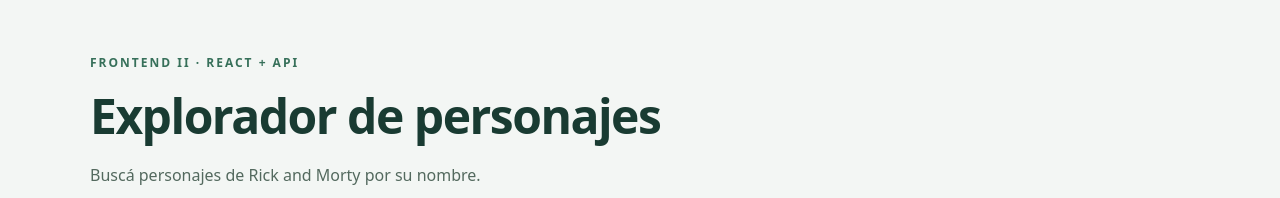
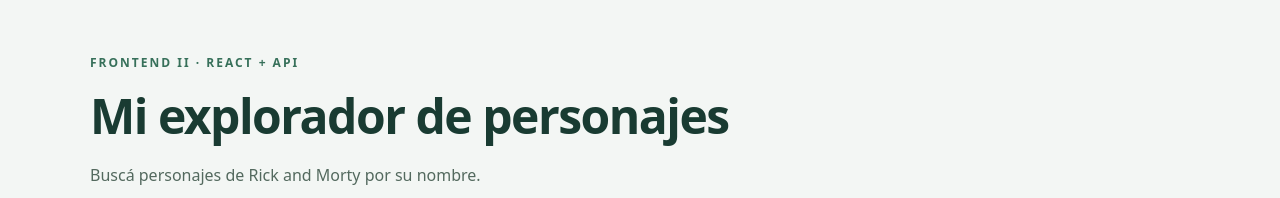
Before and after one commit to cervinojoa-star/starter, a React (Vite) app: page / in a window 1280 px wide. Shown: the top 198 px of the page. Built offline with nearby package versions, Linux system fonts and the light colour scheme; no server answers.

Commit message:
Cambio el h1 de App.jsx

```diff
--- a/src/App.jsx
+++ b/src/App.jsx
@@ -39,7 +39,7 @@
     <main className="contenedor">
       <header>
         <p className="etiqueta">FRONTEND II · REACT + API</p>
-        <h1>Explorador de personajes</h1>
+        <h1>Mi explorador de personajes</h1>
         <p>Buscá personajes de Rick and Morty por su nombre.</p>
       </header>
 
```
